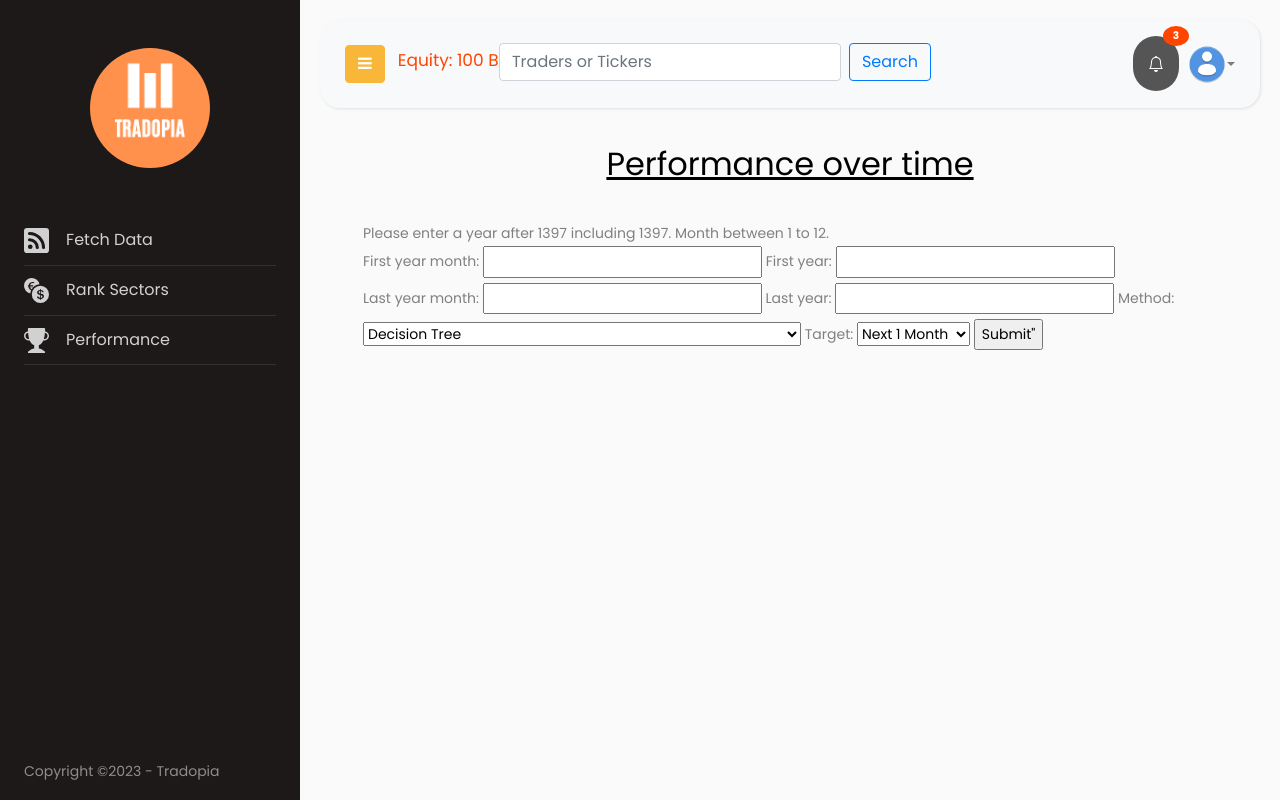
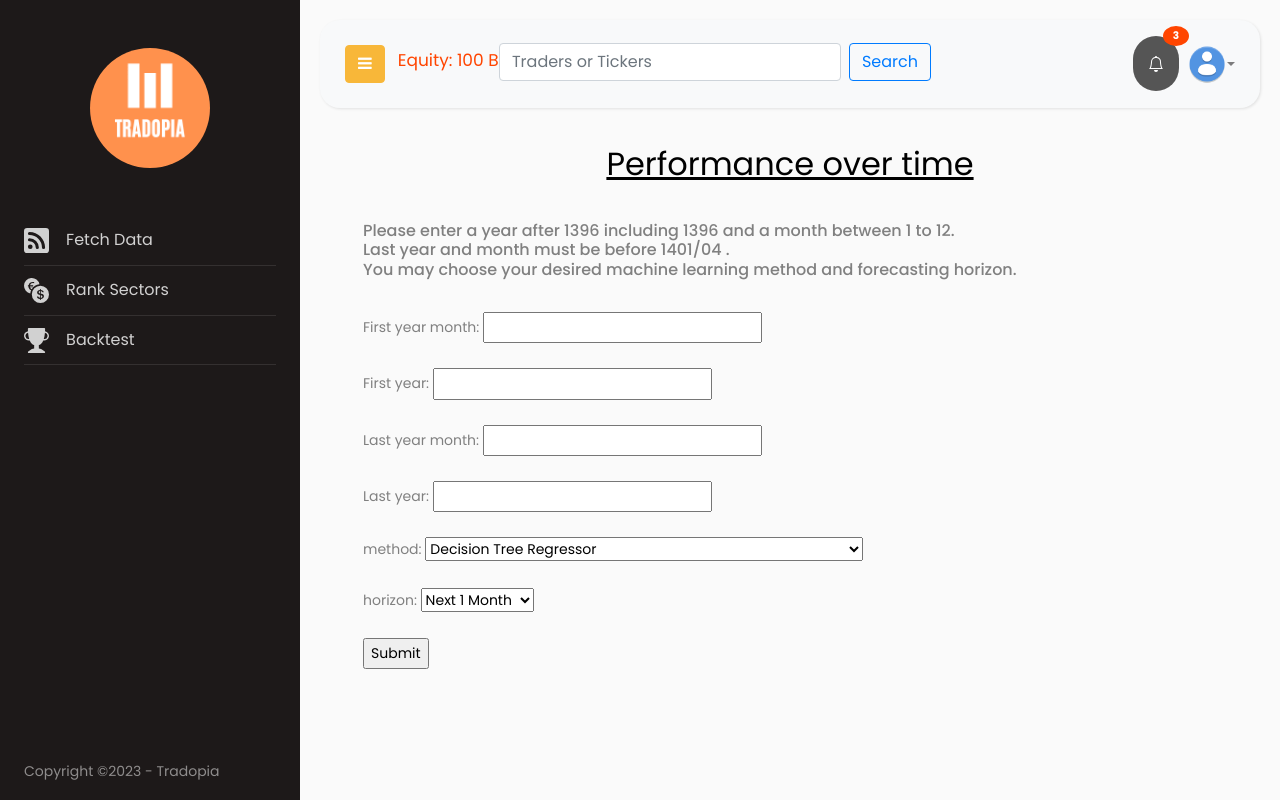
Before and after one commit to Chatrasham/sector_selection_algo, a Django app: page /performance/ in a window 1280 px wide. Run offline with Django 4.2, Linux system fonts and the light colour scheme; parts of the project's set-up code (start-up, migrations or seed data) failed here and were passed over; some libraries are stand-ins or nearby versions.

Commit message:
COMPLETE!

```diff
--- a/fetch_data/forms.py
+++ b/fetch_data/forms.py
@@ -1,7 +1,7 @@
 from django import forms
 
 METHOD_CHOICES = (
-    ("Decision Tree", "Decision Tree"),
+    ("Decision Tree", "Decision Tree Regressor"),
     ("Random Forest Regressor", "Random Forest Regressor"),
     ("K Neighbors Regressor", "K Neighbors Regressor"),
     ("Kernel Ridge", "Kernel Ridge"),
--- a/fetch_data/views.py
+++ b/fetch_data/views.py
@@ -47,10 +47,11 @@ def performance_page(request):
             last_year = form.cleaned_data['last_year']
             method = form.cleaned_data['method']
             target = form.cleaned_data['target']
-            json_records = do_performance(first_year,first_year_month,last_year,last_year_month,method,target).reset_index().to_json(orient ='records')
+            output_li = do_performance(first_year,first_year_month,last_year,last_year_month,method,target)
+            json_records = output_li[0].reset_index().to_json(orient ='records')
             data = []
             data = json.loads(json_records)
-            context = {'d': data}
+            context = {'d': data, "l_gt_zero":output_li[1]*100, "l_gt_s":output_li[2]*100}
             return render(request, 'performance.html', context)
     else:
         form = PerformanceForm()
--- a/templates/base.html
+++ b/templates/base.html
@@ -118,7 +118,7 @@
                   <svg xmlns="http://www.w3.org/2000/svg" width="25" height="25" fill="currentColor" class="bi bi-trophy-fill" viewBox="0 0 16 16">
                      <path d="M2.5.5A.5.5 0 0 1 3 0h10a.5.5 0 0 1 .5.5c0 .538-.012 1.05-.034 1.536a3 3 0 1 1-1.133 5.89c-.79 1.865-1.878 2.777-2.833 3.011v2.173l1.425.356c.194.048.377.135.537.255L13.3 15.1a.5.5 0 0 1-.3.9H3a.5.5 0 0 1-.3-.9l1.838-1.379c.16-.12.343-.207.537-.255L6.5 13.11v-2.173c-.955-.234-2.043-1.146-2.833-3.012a3 3 0 1 1-1.132-5.89A33.076 33.076 0 0 1 2.5.5zm.099 2.54a2 2 0 0 0 .72 3.935c-.333-1.05-.588-2.346-.72-3.935zm10.083 3.935a2 2 0 0 0 .72-3.935c-.133 1.59-.388 2.885-.72 3.935z"/>
                     </svg>
-                  &nbsp;&nbsp;&nbsp;Performance</a>
+                  &nbsp;&nbsp;&nbsp;Backtest</a>
 	          </li>
 
 
@@ -193,9 +193,65 @@
         </nav>
 
           {% block content %}
-          <h5>In this project, we try to predict the next month return of each sector listed in Tehran Stock Exchnage.</h5>
-          <h5>Long leg of the portfolio consists of the three sectors for which the algorithm predicts the highest returns.</h5>
-          <h5>Short leg of the portfolio consists of the three sectors for which the algorithm predicts the lowest returns.</h5>
+          <h5>- This website tries to rank Iran's stock market's sectors using several non-linear machine learning methods.</h5>
+          <br>
+          <h5>
+            - List of machine learning methods used:
+            <br>
+            Decision Tree Regressor
+            <br>
+            Random Forest Regressor
+            <br>
+            K Neighbors Regressor
+            <br>
+            Kernel Ridge
+            <br>
+            Support Vector Regressor
+            <br>
+            Neural Network (2 Layer)
+            <br>
+            Combined Decision Tree and K Neighbors and Kernel Ridge
+            <br>
+            Combined Decision Tree and SVR and Neural Network
+            <br>
+            Combined K Neighbors and Kernel Ridge and Neural Network
+          <br>
+          <br>
+          <h5>
+            - List of features used:
+            <br>
+            P/E-ttm of sector
+            <br>
+            P/E-ttm of market
+            <br>
+            Percentage difference of nima USD to market USD rate<br>
+            Inflation
+            <br>
+            Change in money supply
+            <br>
+            Last 1m return of sector
+            <br>
+            Last 3m return of sector
+            <br>
+            Last 6m return of sector
+            <br>
+            Last 1m return of Iran's stock market (TSE + Farabourse)
+            <br>
+            Last 3m return of Iran's stock market (TSE + Farabourse)
+            <br>
+            Last 6m return of Iran's stock market (TSE + Farabourse)
+            <br>
+            Last 1m return of USD
+            <br>
+            Last 3m return of USD
+            <br>
+            Last 6m return of USD
+            <br>
+            Sector's trade value relative to past 6 months
+            <br>
+            Whole market's trade value relative to past 6 months
+
+          </h5>
         {% endblock %}
 
       </div>
--- a/templates/optimize_form.html
+++ b/templates/optimize_form.html
@@ -9,7 +9,7 @@
 <div class="container">
     <h2 class="text-center"><u>Sector Rankings</u></h2><br>
     <h6>
-Please enter a year after 1396 including 1396 and month between 1 to 12.
+Please enter a year after 1396 including 1396 and a month between 1 to 12.
 <br>
 The date entered must be before 1401/04 .
 <br>
@@ -29,7 +29,7 @@ You may choose your desired machine learning method and forecasting horizon.</h6
     horizon: {{form.target}}
     <br>
     <br>
-    <input type="submit" value=Submit">
+    <input type="submit" value=Submit>
 </form>
 
 
--- a/templates/performance_form.html
+++ b/templates/performance_form.html
@@ -8,12 +8,34 @@
 {% block content %}
 <div class="container">
     <h2 class="text-center"><u>Performance over time</u></h2><br>
-Please enter a year after 1397 including 1397.
-Month between 1 to 12.
+    <h6>
+    Please enter a year after 1396 including 1396 and a month between 1 to 12.
+    <br>
+    Last year and month must be before 1401/04 .
+    <br>
+    You may choose your desired machine learning method and forecasting horizon.</h6>
+    <br>
 <form action = "" method = "post">
     {% csrf_token %}
-    {{form }}
-    <input type="submit" value=Submit">
+    First year month: {{form.first_year_month}}
+    <br>
+    <br>
+    First year: {{form.first_year}}
+    <br>
+    <br>
+    Last year month: {{form.last_year_month}}
+    <br>
+    <br>
+    Last year: {{form.last_year}}
+    <br>
+    <br>
+    method: {{form.method}}
+    <br>
+    <br>
+    horizon: {{form.target}}
+    <br>
+    <br>
+    <input type="submit" value=Submit>
 </form>
 
 
```
Also changed, not shown: fetch_data/performance.py (+8 -3 lines), templates/performance.html (+5 -6 lines), 1 other file.
